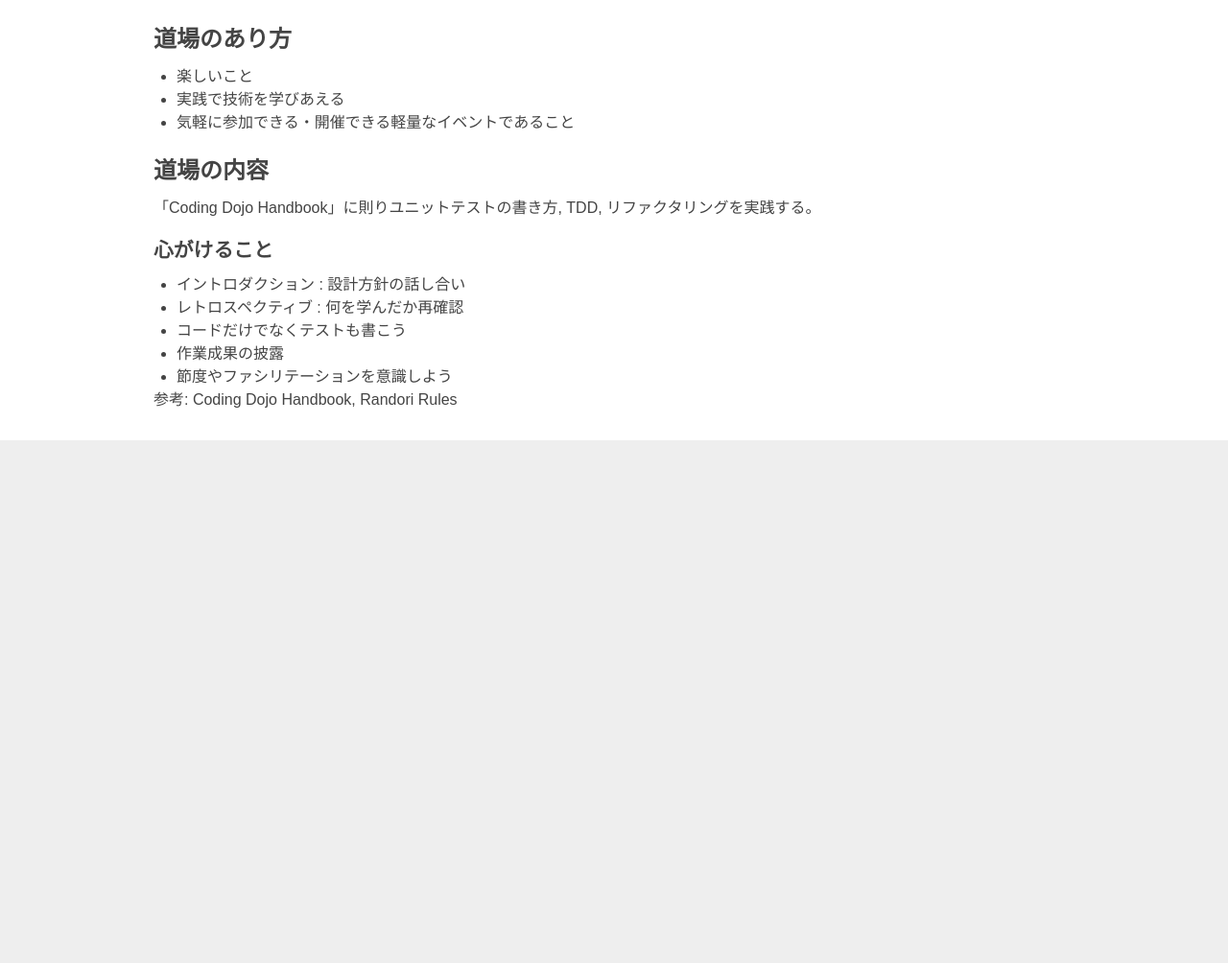
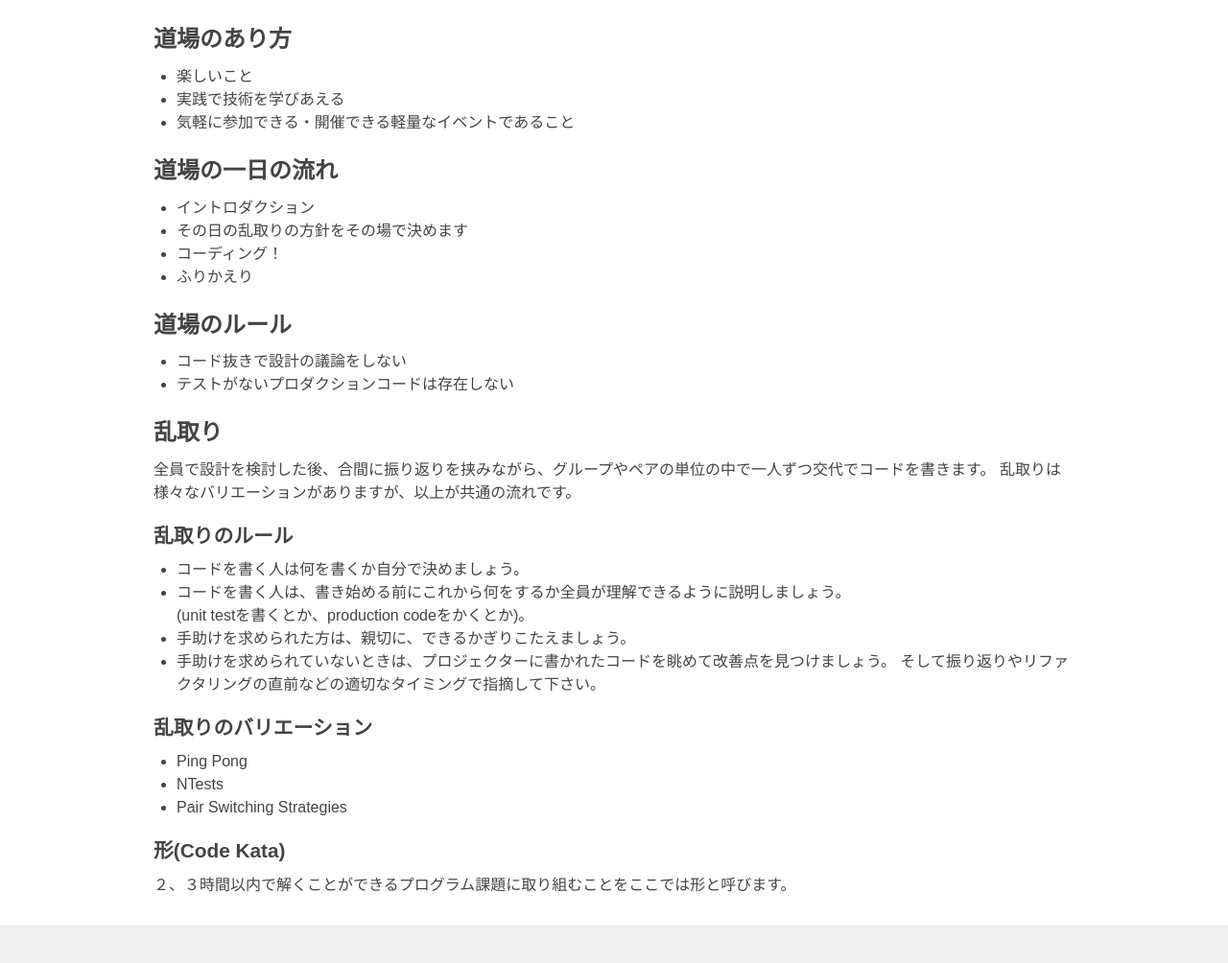
Before and after one commit to progdojosap/progdojosap.github.io, a plain HTML site: page index.html in a window 1280 px wide. Shown: the part 528-1532 px from the top of the page at 96% size. Before the commit the page ends 1027 px from the top, so only its background shows below. Drawn offline with Linux system fonts and the light colour scheme.

Commit message:
「道場の内容」を参加者がイメージしやすいような文章に修正した。

```diff
--- a/index.html
+++ b/index.html
@@ -46,21 +46,54 @@
               <li>気軽に参加できる・開催できる軽量なイベントであること</li>
             </ul>
           </section>
+
           <section class="section child">
-            <h3 class="section-title">道場の内容</h3>
-            <p class="p-strong">
-              <span class="strong">「Coding Dojo Handbook」</span>に則りユニットテストの書き方, TDD, リファクタリングを実践する。
-            </p>
+            <h3 class="section-title">道場の一日の流れ</h3>
+            <ul>
+              <li>イントロダクション</li>
+              <li>その日の乱取りの方針をその場で決めます</li>
+              <li>コーディング！</li>
+              <li>ふりかえり </li>
+            </ul>
+          </section>
+
+          <section class="section child">
+            <h3 class="section-title">道場のルール</h3>
+            <ul>
+              <li>コード抜きで設計の議論をしない</li>
+              <li>テストがないプロダクションコードは存在しない</li>
+            </ul>
+          </section>
+
+          <section class="section child">
+            <h3 class="section-title">乱取り</h3>
+            全員で設計を検討した後、合間に振り返りを挟みながら、グループやペアの単位の中で一人ずつ交代でコードを書きます。
+            乱取りは様々なバリエーションがありますが、以上が共通の流れです。
+
             <section class="section child-child">
-              <h4 class="section-title">心がけること</h4>
+              <h4 class="section-title">乱取りのルール</h4>
               <ul>
-                <li>イントロダクション : 設計方針の話し合い</li>
-                <li>レトロスペクティブ : 何を学んだか再確認</li>
-                <li>コードだけでなくテストも書こう</li>
-                <li>作業成果の披露</li>
-                <li>節度やファシリテーションを意識しよう</li>
+                <li>コードを書く人は何を書くか自分で決めましょう。</li>
+                <li>コードを書く人は、書き始める前にこれから何をするか全員が理解できるように説明しましょう。</li>
+              (unit testを書くとか、production codeをかくとか)。
+                <li>手助けを求められた方は、親切に、できるかぎりこたえましょう。</li>
+                <li>手助けを求められていないときは、プロジェクターに書かれたコードを眺めて改善点を見つけましょう。
+                そして振り返りやリファクタリングの直前などの適切なタイミングで指摘して下さい。</li>
               </ul>
-              <p>参考: Coding Dojo Handbook, Randori Rules</p>
+            </section>
+
+            <section class="section child-child">
+              <h4 class="section-title">乱取りのバリエーション</h4>
+              <ul>
+              <li>Ping Pong</li>
+              <li>NTests</li>
+              <li>Pair Switching Strategies</li>
+              </ul>
+            </section>
+
+            <section class="section child-child">
+              <h4 class="section-title">形(Code Kata)</h4>
+               ２、３時間以内で解くことができるプログラム課題に取り組むことをここでは形と呼びます。
             </section>
           </section>
         </section>
```
